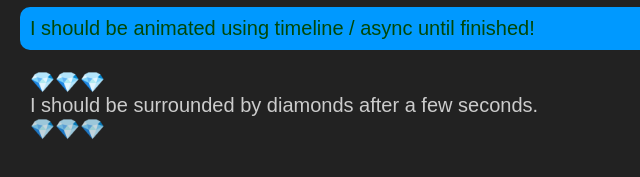
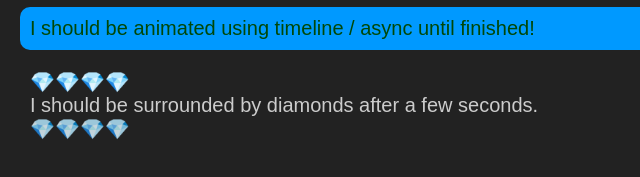
Before and after one commit to gnat/surreal, a website: page showcase.html in a window 1280 px wide. Shown: the part 281-458 px from the top of the page, 0-640 px from the left. Drawn offline with Linux system fonts and the light colour scheme.

Commit message:
Safari test.

```diff
--- a/showcase.html
+++ b/showcase.html
@@ -79,7 +79,7 @@
 					me(el).styles({"transition":"all 2s", "color":"#ccc"})
 
 					var el_new = createElement("div")
-					el_new.innerText = "💎💎💎"
+					el_new.innerText = "💎💎💎💎"
 					me(el).prepend(el_new)
 					me(el_new).styles({"transition":"all 2s", "opacity":"0"})
 					await sleep(1000)
@@ -88,7 +88,7 @@
 
 					var el_new = createElement("div")
 					me(el_new).styles({"transition":"all 2s", "opacity":"0"})
-					el_new.innerText = "💎💎💎"
+					el_new.innerText = "💎💎💎💎"
 					me(el).appendChild(el_new)
 					await sleep(1000)
 					me(el_new).styles({"opacity":"1"})
```
